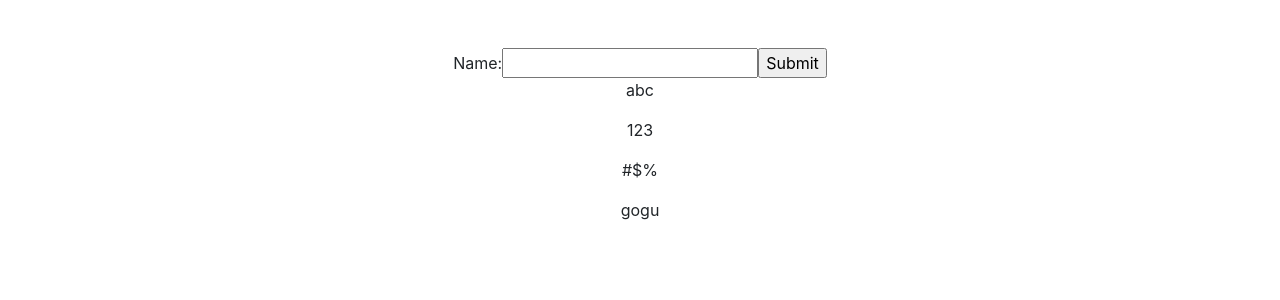
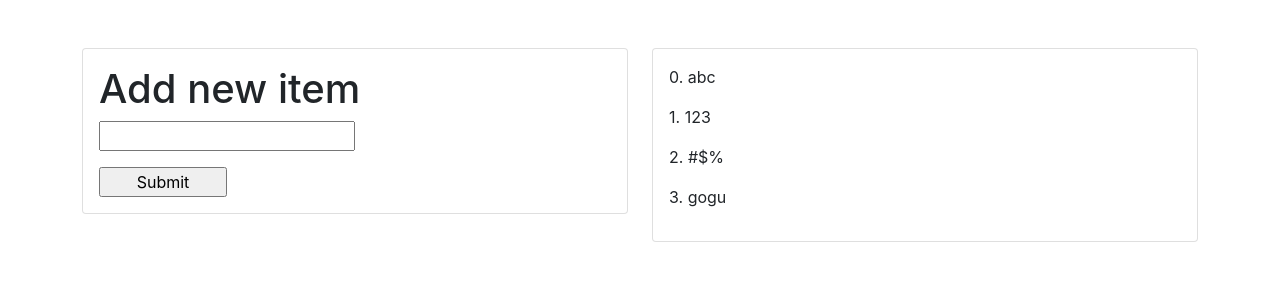
Before and after one commit to SilviuIordache/ReactToDo, a React (Create React App) app: page / in a window 1280 px wide. Shown: the top 300 px of the page. Built offline with nearby package versions, Linux system fonts and the light colour scheme.

Commit message:
Adjust style

```diff
--- a/src/App.css
+++ b/src/App.css
@@ -1,5 +1,5 @@
 .App {
-  text-align: center;
+  /* text-align: center; */
 }
 
 .App-logo {
--- a/src/components/AddItemForm/AddItemForm.js
+++ b/src/components/AddItemForm/AddItemForm.js
@@ -26,15 +26,17 @@ export default class AddItemForm extends React.Component {
 
   render () {
     return (
-      <form onSubmit={this.onSubmit} className="mt-5">
-        <label>
-          Name:
-          <input type="text"
-            onChange={this.onChange}
-            value={this.state.inputText}
-          />
+      <form onSubmit={this.onSubmit} className="card p-3">
+        <label className="text-left">
+          <h1>Add new item</h1>
+          <div>
+            <input type="text"
+              onChange={this.onChange}
+              value={this.state.inputText}
+            />
+          </div>
         </label>
-        <input type="submit" value="Submit" />
+        <input className="mt-3 w-25" type="submit" value="Submit"/>
       </form>
     )
   }
--- a/src/components/ToDo.js
+++ b/src/components/ToDo.js
@@ -20,9 +20,15 @@ export default class ToDo extends React.Component {
 
   render() {
     return (
-      <div>
-        <AddItemForm onSubmit={this.addToDo}/>
-        <ToDoList items={this.state.items}/>
+      <div className="container">
+        <div className="row d-flex justify-content-center mt-5">
+          <div className="col-6">
+            <AddItemForm onSubmit={this.addToDo}/>
+          </div>
+          <div className="col-6">
+            <ToDoList items={this.state.items}/>
+          </div>
+        </div>
       </div>
     );
   }
--- a/src/components/ToDoList/ToDoList.js
+++ b/src/components/ToDoList/ToDoList.js
@@ -4,12 +4,12 @@ export default class ToDoList extends React.Component {
 
   render() {
     const items = this.props.items.map((item, index) =>
-      <p key={index}>{item}</p>
+      <p key={index}>{index}. {item}</p>
     );
 
     if (this.props.items.length > 0) {
       return (
-        <div>{items}</div>
+        <div className="card p-3">{items}</div>
       )
     }
   }
```
